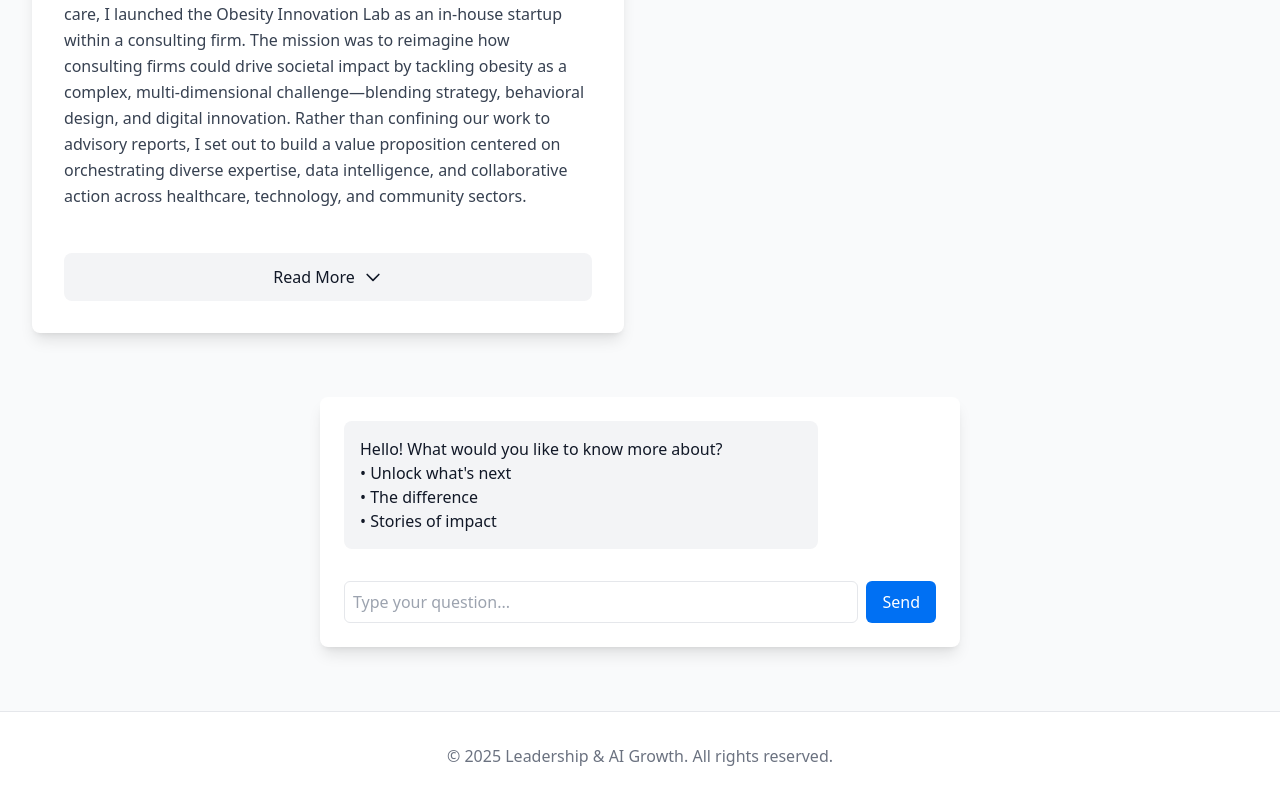
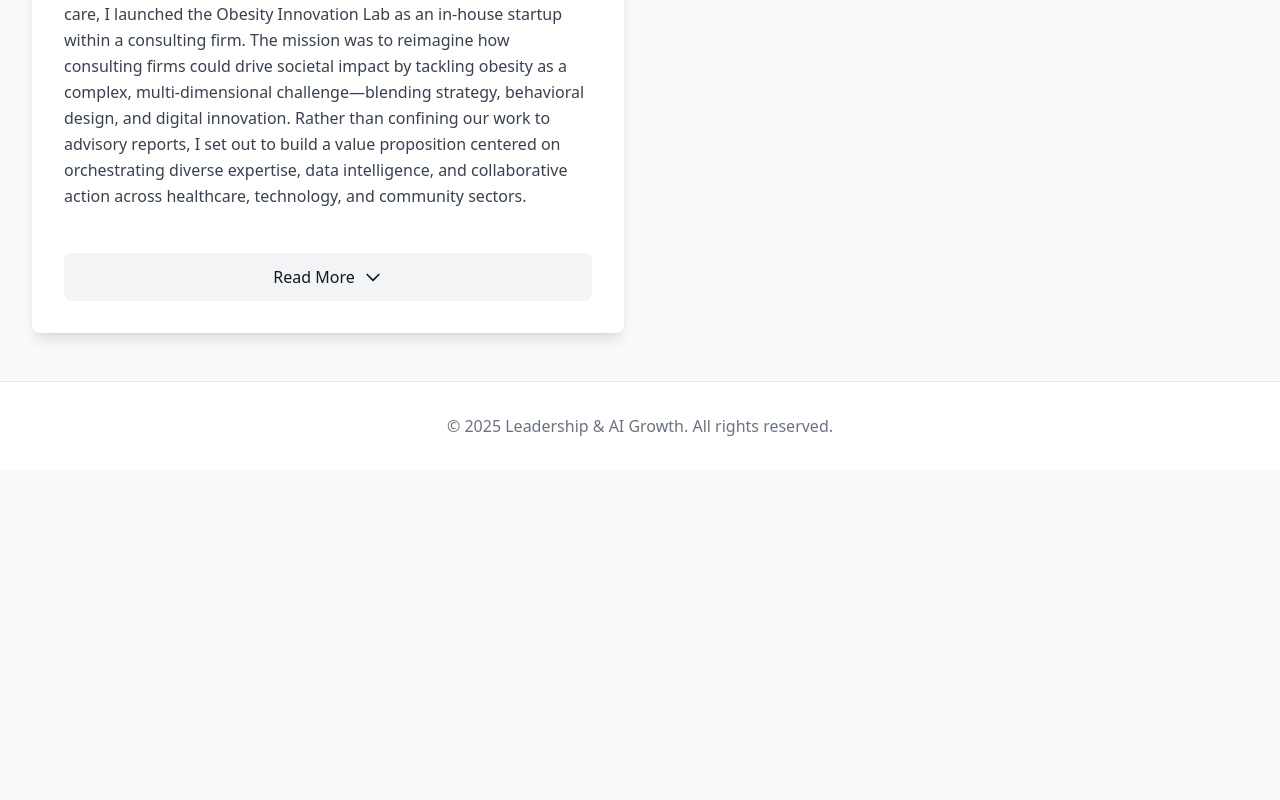
Before and after one commit to Wijay000/draft, a Next.js app: page /impact in a window 1280 px wide. Shown: the part 2107-2907 px from the top of the page. After the commit the page ends 2577 px from the top, so only its background shows below. Built offline with nearby package versions, Linux system fonts and the light colour scheme.

Commit message:
refactor(impact): remove ChatBot section from bottom of page

```diff
--- a/pages/impact.js
+++ b/pages/impact.js
@@ -1,6 +1,5 @@
 import { motion } from 'framer-motion'
 import { useState } from 'react'
-import ChatBot from '../components/ChatBot'
 
 export default function Impact() {
   const [expandedCards, setExpandedCards] = useState({})
@@ -283,10 +282,6 @@ export default function Impact() {
           </motion.div>
         ))}
       </div>
-
-      <div className="mt-12">
-        <ChatBot />
-      </div>
     </div>
   )
 }
```
